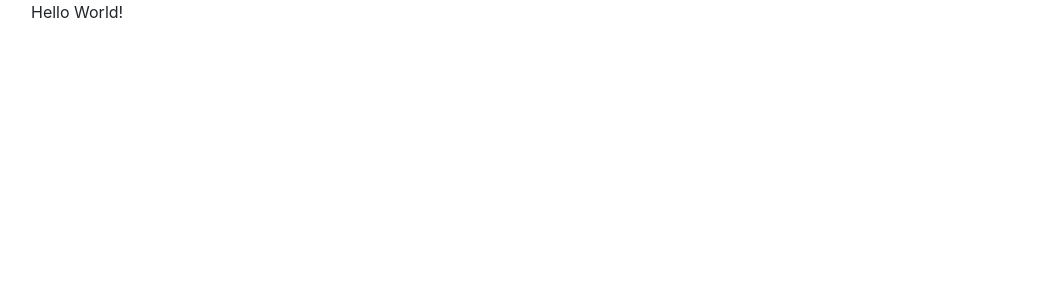
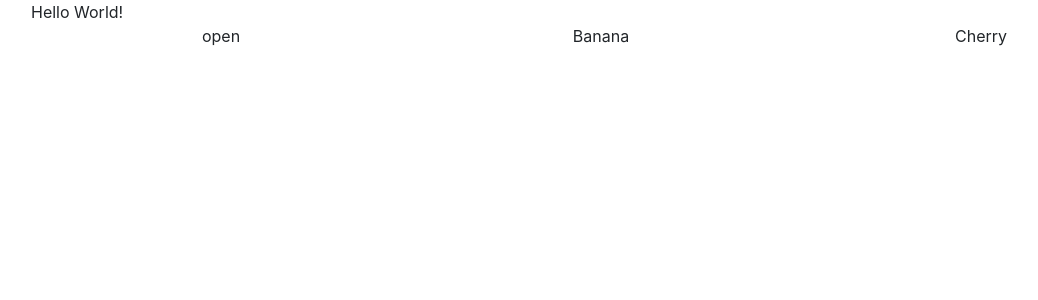
Before and after one commit to kca99/foodpick, a React (Create React App) app: page / in a window 1280 px wide. Shown: the top 300 px of the page, without its empty margins (39-1077 px from the left). Built offline with nearby package versions, Linux system fonts and the light colour scheme.

Commit message:
Open Sesame

```diff
--- a/src/App.css
+++ b/src/App.css
@@ -1,28 +1,7 @@
-.App {
+.col-4 {
   text-align: center;
 }
 
-.App-logo {
-  animation: App-logo-spin infinite 20s linear;
-  height: 80px;
+#hidden{
+  display: none;
 }
-
-.App-header {
-  background-color: #222;
-  height: 150px;
-  padding: 20px;
-  color: white;
-}
-
-.App-title {
-  font-size: 1.5em;
-}
-
-.App-intro {
-  font-size: large;
-}
-
-@keyframes App-logo-spin {
-  from { transform: rotate(0deg); }
-  to { transform: rotate(360deg); }
-}
--- a/src/App.js
+++ b/src/App.js
@@ -1,7 +1,18 @@
 import React, { Component } from 'react';
-import logo from './logo.svg';
 import './App.css';
 import 'bootstrap/dist/css/bootstrap.min.css';
+
+function openDiv(){
+  console.log('success');
+  var hiddenDiv = document.getElementById("hidden");
+  console.log(hiddenDiv.style.display);
+  if(hiddenDiv.style.display === "flex"){
+    hiddenDiv.style.display = "none";
+  }
+  else{
+    hiddenDiv.style.display = "flex";
+  }
+}
 
 class App extends Component {
   render() {
@@ -10,8 +21,21 @@ class App extends Component {
         <div className="row">
           Hello World!
         </div>
-        <div className="row">
-
+        <div className="row justify-content-center">
+          <div className="col-4">
+            <p onClick={openDiv}> open</p>
+          </div>
+          <div className="col-4">
+          Banana
+          </div>
+          <div className="col-4">
+          Cherry
+          </div>
+        </div>
+        <div className="row justify-content-start" id="hidden">
+          <div className ="col-4">
+            sesame
+          </div>
         </div>
       </div>
     );
```
